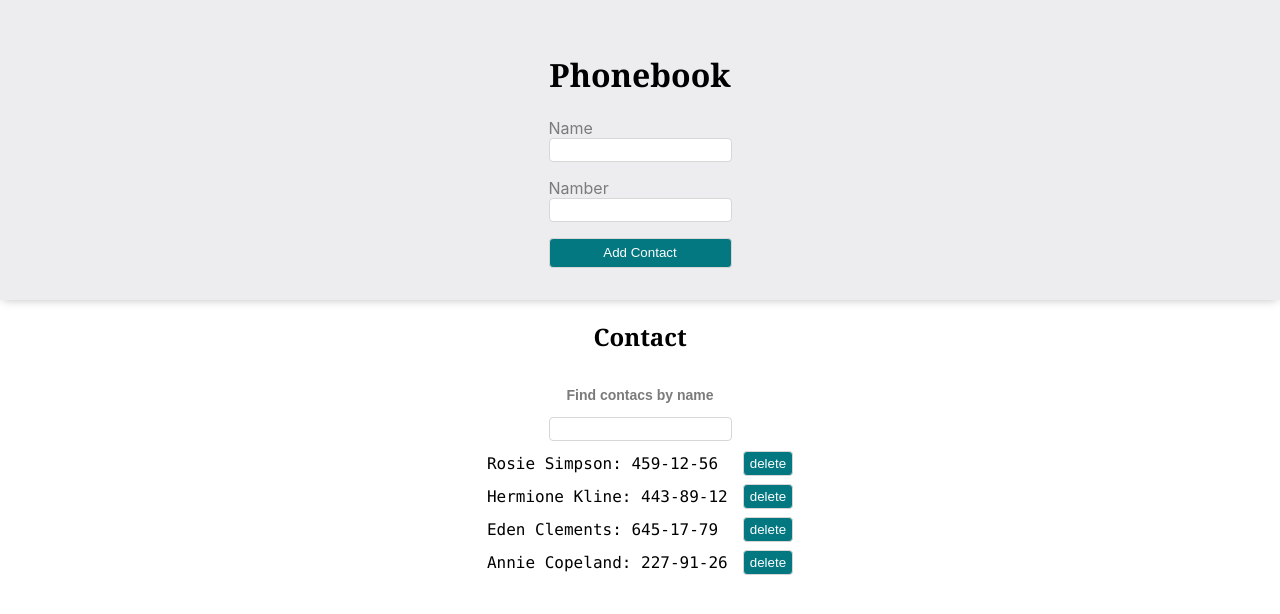
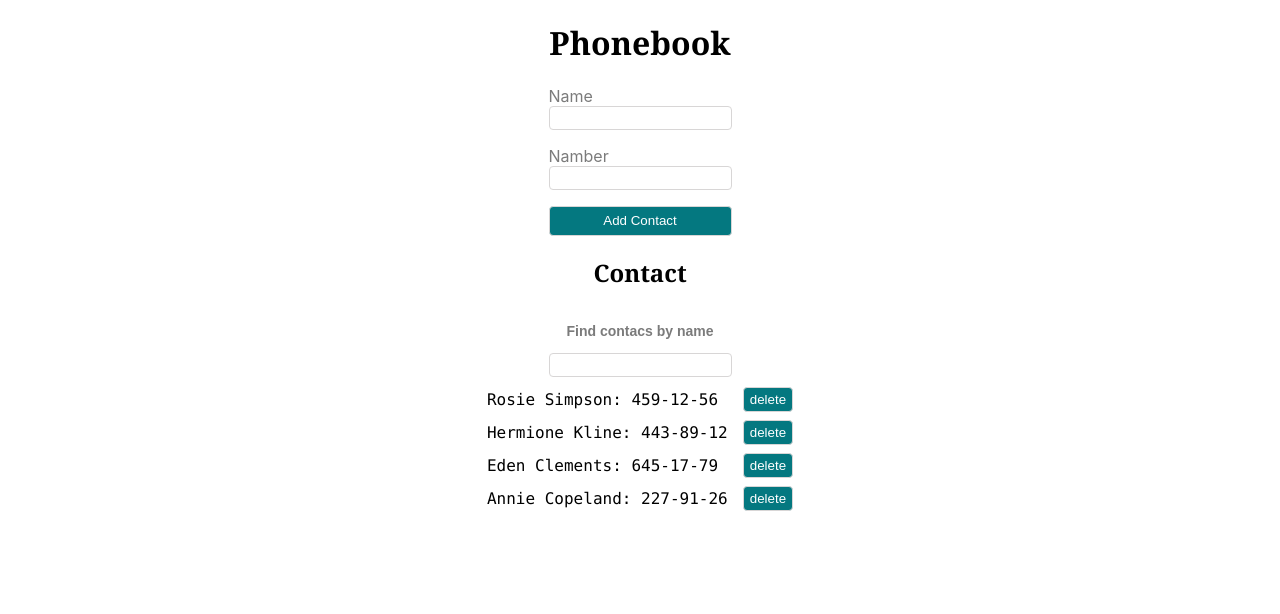
Before and after one commit to alexander-kulyk/goit-react-hw-02-phonebook, a React (Create React App) app: page / in a window 1280 px wide. Shown: the top 614 px of the page. Built offline with nearby package versions, Linux system fonts and the light colour scheme.

Commit message:
Update App.jsx

```diff
--- a/src/components/App.jsx
+++ b/src/components/App.jsx
@@ -79,18 +79,13 @@ export class App extends Component {
     return (
 
         <ThemeProvider theme={theme}>
-            <Container>
-
           <Container
             display="flex"
             flexDirection='column'
             justifyContent='center'
             alignItems='center'
-                bg='#ededf0'
-                p={4}
-                boxShadow="0px 2px 10px -3px rgba(0,0,0,0.3)"
+          >
 
-              >
             <PrimaryTitle>Phonebook</PrimaryTitle>
             <ContactForm
               state = {this.state}
@@ -98,14 +93,7 @@ export class App extends Component {
               handleSubmit = {this.handleSubmit}
               addNewCotact = {this.addNewCotact}
             />
-              </Container>
 
-              <Container
-                display="flex"
-                flexDirection='column'
-                justifyContent='center'
-                alignItems='center'
-              >
             <SecondaryTitle>Contact</SecondaryTitle>
               <Filter
                 title="Find contacs by name"
@@ -119,8 +107,6 @@ export class App extends Component {
               />
               { contacts.length === 0 && <Notification>You have no contacts</Notification>}
            </Container>
-
-            </Container>
         </ThemeProvider>
         );
   }
```
Lines whose indentation alone changed are shown as unchanged.
